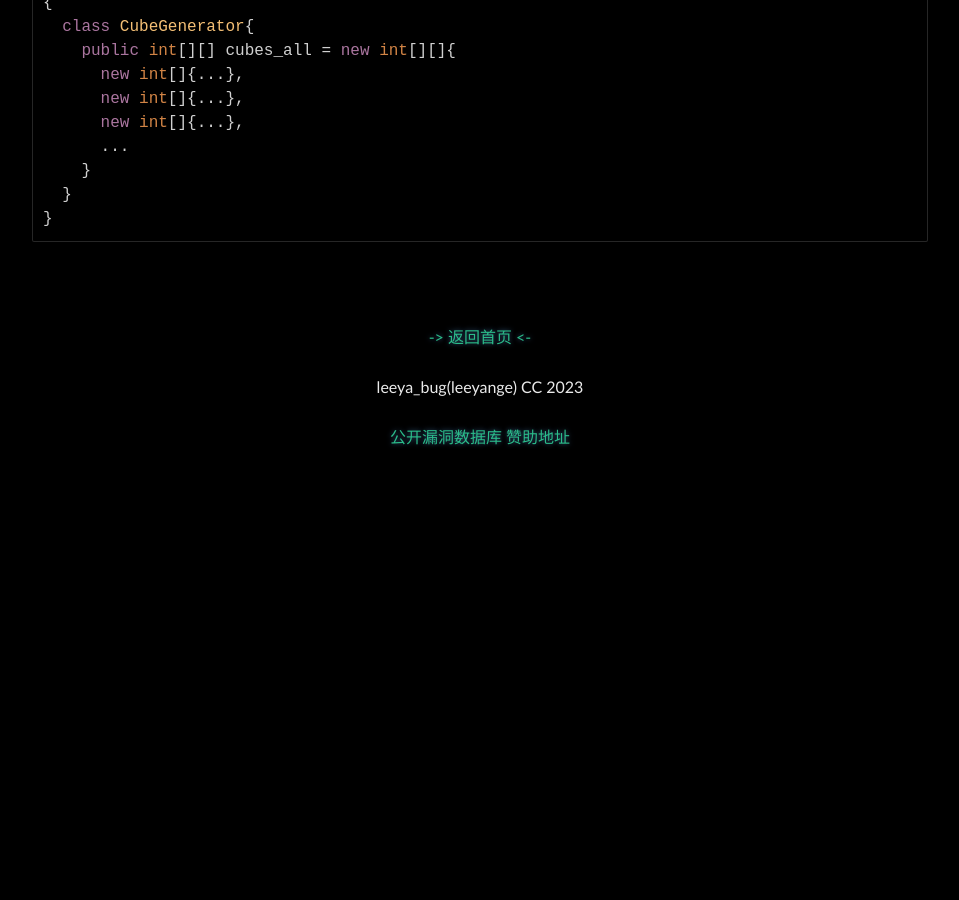
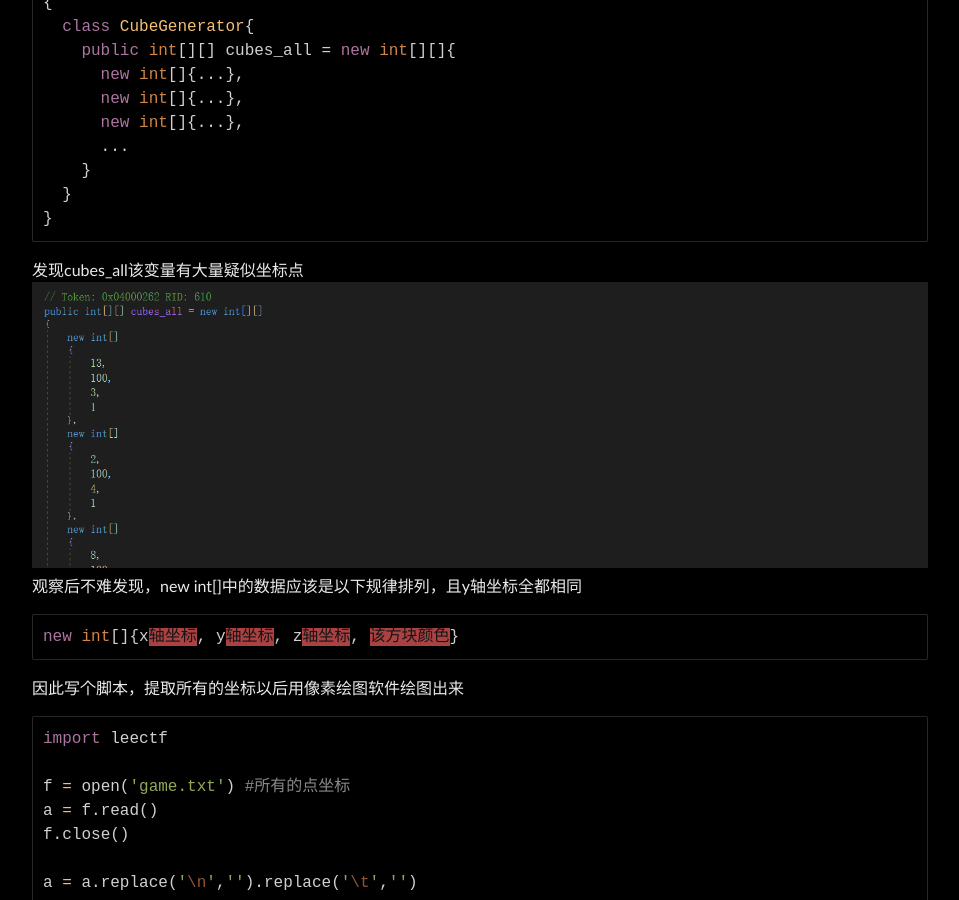
Before and after one commit to Leeyangee/leeyangee.github.io, a Jekyll site: the page built from _posts/2023-12-26-NCTF 2023 部分题解.md, in a window 1280 px wide and 900 px high, scrolled down 811 px. Shown: the whole window, without its empty margins (160-1119 px from the left). Built offline with Jekyll 4.4.1, drawn with Linux system fonts in a browser that asks for light colours; before the commit the page ends 1273 px from its top, so only the background shows below that; some of the changed text lies outside the part shown.

Commit message:
Update 2023-12-26-NCTF 2023 部分题解.md

````diff
--- a/_posts/2023-12-26-NCTF 2023 部分题解.md
+++ b/_posts/2023-12-26-NCTF 2023 部分题解.md
@@ -25,3 +25,35 @@ published: true
   }
 }
 ```
+发现cubes_all该变量有大量疑似坐标点
+![avatar](/image/nctf-0.png)
+观察后不难发现，new int[]中的数据应该是以下规律排列，且y轴坐标全都相同
+```c#
+new int[]{x轴坐标, y轴坐标, z轴坐标, 该方块颜色}
+```
+因此写个脚本，提取所有的坐标以后用像素绘图软件绘图出来
+```py
+import leectf
+
+f = open('game.txt') #所有的点坐标
+a = f.read()
+f.close()
+
+a = a.replace('\n','').replace('\t','')
+
+pts = []
+
+a1 = a.split('new int[]{')
+for i in a1:
+    try:
+        i1 = i.split('}')[0]
+        i2 = i1.split(',')
+        if int(i2[3])==1:continue
+        pts.append([int(i2[0]),int(i2[2])]) #忽略y轴坐标
+    except:
+        pass
+
+leectf.scatterPlot.draw2DPixelPlot(pts)
+```
+出现二维像素图，扫描即获得flag
+![avatar](/image/nctf-1.png)
````
